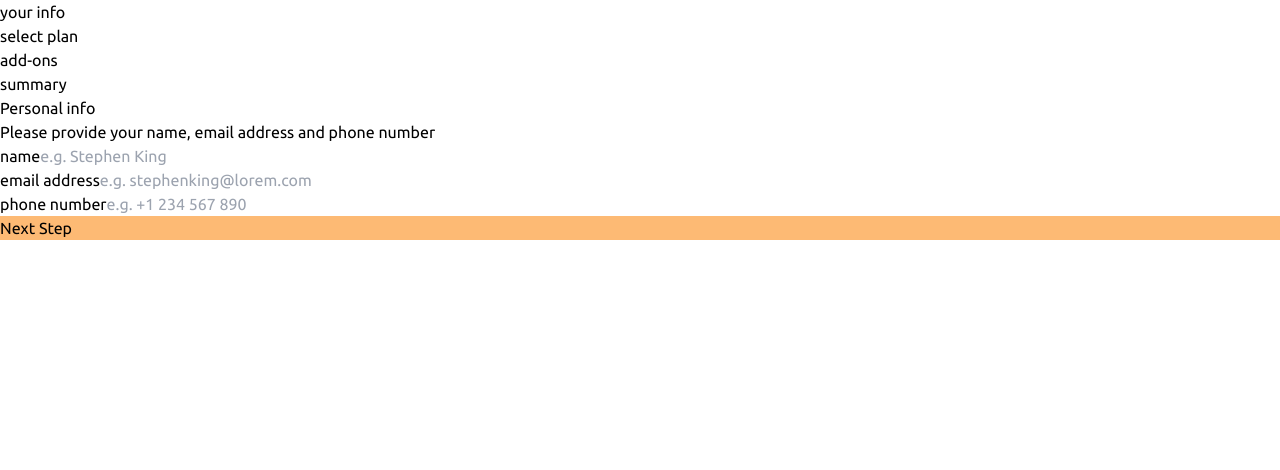
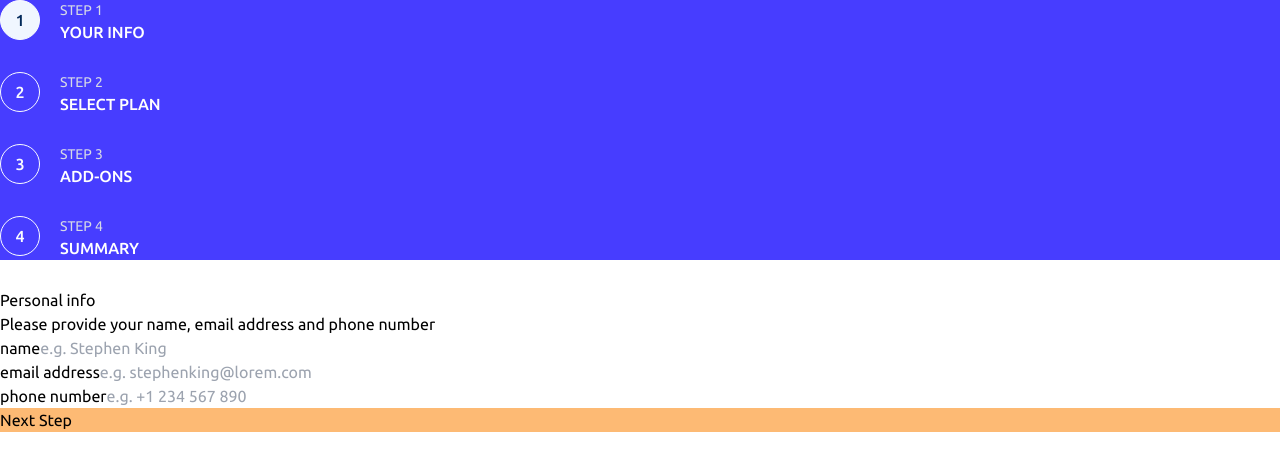
Before and after one commit to HealerC/multistep-form, a Next.js app: page /your-info in a window 1280 px wide. Shown: the top 470 px of the page. Built offline with nearby package versions, Linux system fonts and the light colour scheme.

Commit message:
feat: Define, style the step navigation components

```diff
--- a/components/Layout.tsx
+++ b/components/Layout.tsx
@@ -3,8 +3,14 @@ import Link from "next/link";
 import Head from "next/head";
 import { useRouter } from "next/router";
 import { useAppContext } from "@/context/app-context";
+import NavStep from "./NavStep";
 
-const routePaths = ["/your-info", "/select-plan", "/add-ons", "/summary"];
+const routePaths = [
+  { route: "/your-info", label: "your info" },
+  { route: "/select-plan", label: "select plan" },
+  { route: "/add-ons", label: "add-ons" },
+  { route: "/summary", label: "summary" },
+];
 
 type LayoutProps = {
   children: React.ReactNode;
@@ -22,8 +28,11 @@ export default function Layout({ children }: LayoutProps) {
   const router = useRouter();
 
   function handlePrevious() {
-    const presentIndex = routePaths.indexOf(router.asPath);
-    router.push(routePaths[presentIndex - 1]);
+    // const presentIndex = routePaths.indexOf(router.asPath);
+    const presentIndex = routePaths.findIndex(
+      (path) => path.route === router.asPath
+    );
+    router.push(routePaths[presentIndex - 1].route);
   }
   function handleNext() {
     if (isLastRoute) {
@@ -39,13 +48,14 @@ export default function Layout({ children }: LayoutProps) {
         return;
       }
     }
-    const presentIndex = routePaths.indexOf(router.asPath);
-    router.push(routePaths[presentIndex + 1]);
+    const presentIndex = routePaths.findIndex(
+      (path) => path.route === router.asPath
+    );
+    router.push(routePaths[presentIndex + 1].route);
   }
 
-  const isFirstRoute = routePaths.indexOf(router.asPath) === 0;
-  const isLastRoute =
-    routePaths.indexOf(router.asPath) === routePaths.length - 1;
+  const isFirstRoute = router.asPath === routePaths[0].route;
+  const isLastRoute = router.asPath === routePaths[routePaths.length - 1].route;
 
   return (
     <>
@@ -59,20 +69,17 @@ export default function Layout({ children }: LayoutProps) {
         <link rel="icon" href="/favicon-32x32.png" />
       </Head>
       <div>
-        <nav>
+        <nav className="bg-blue-standard">
           <ul>
-            <li>
-              <Link href={`${routePaths[0]}`}>your info</Link>
-            </li>
-            <li>
-              <Link href={`${routePaths[1]}`}>select plan</Link>
-            </li>
-            <li>
-              <Link href={`${routePaths[2]}`}>add-ons</Link>
-            </li>
-            <li>
-              <Link href={`${routePaths[3]}`}>summary</Link>
-            </li>
+            {routePaths.map((routePath, index) => (
+              <li key={routePath.route} className="mb-7">
+                <NavStep
+                  stepIndex={index + 1}
+                  route={routePath.route}
+                  label={routePath.label}
+                />
+              </li>
+            ))}
           </ul>
         </nav>
 
--- /dev/null
+++ b/components/NavStep.tsx
@@ -0,0 +1,30 @@
+import Link from "next/link";
+import { useRouter } from "next/router";
+
+type NavStepProps = {
+  stepIndex: number;
+  label: string;
+  route: string;
+};
+export default function NavStep({ stepIndex, label, route }: NavStepProps) {
+  const router = useRouter();
+  return (
+    <Link href={route}>
+      <div className="group flex">
+        <div
+          className={`mr-5 flex h-10 w-10 items-center justify-center rounded-full border border-alabaster bg-magnolia font-medium transition-colors ${
+            route === router.asPath
+              ? "bg-blue-light text-blue-marine-dark"
+              : "bg-transparent text-alabaster group-hover:bg-blue-lighter group-hover:text-blue-marine-dark"
+          }`}
+        >
+          {stepIndex}
+        </div>
+        <div className="uppercase">
+          <p className="text-sm text-gray-light">step {stepIndex}</p>
+          <p className="font-medium text-white">{label}</p>
+        </div>
+      </div>
+    </Link>
+  );
+}
--- a/tailwind.config.js
+++ b/tailwind.config.js
@@ -21,6 +21,7 @@ module.exports = {
           standard: "hsl(243, 100%, 62%)",
           "pastel-light": "hsl(228, 100%, 84%)",
           light: "hsl(206, 94%, 87%)",
+          lighter: "hsla(206, 94%, 87%, 0.8)",
         },
         red: {
           strawberry: "hsl(354, 84%, 57%)",
```
